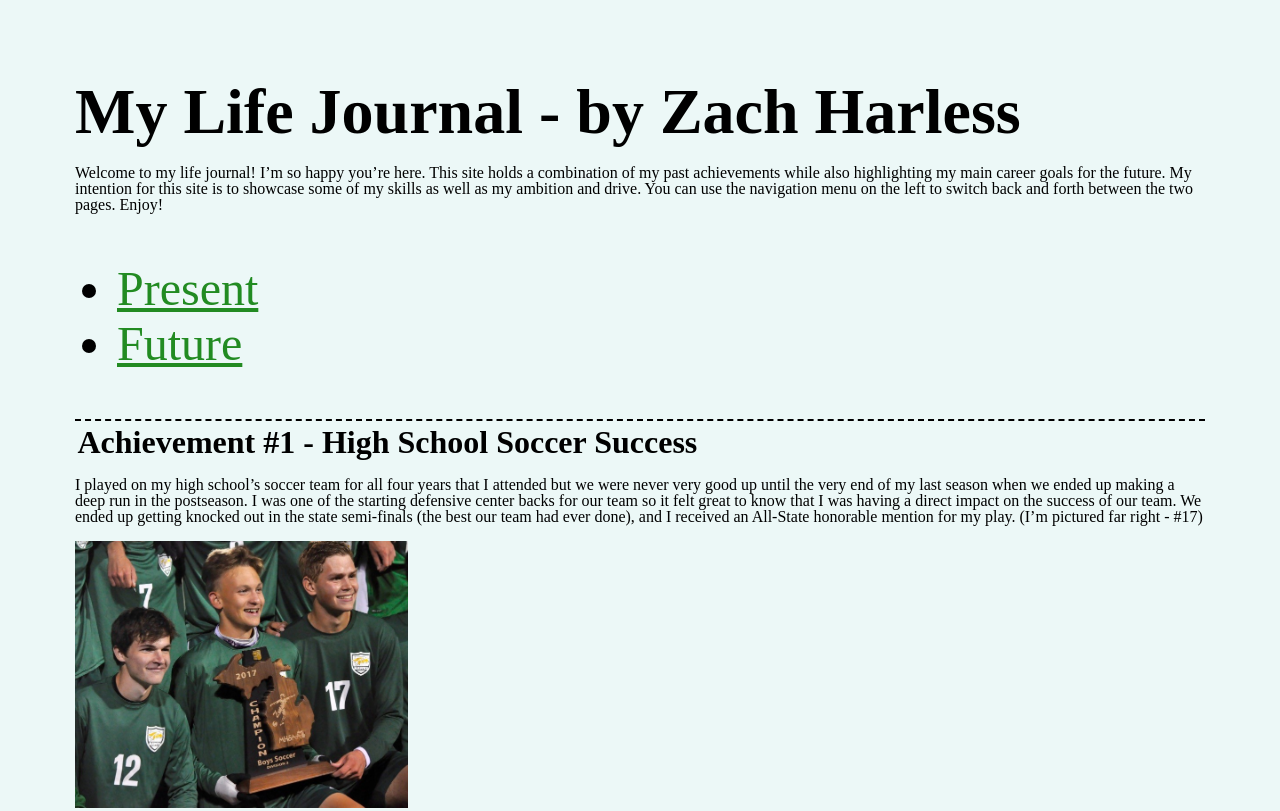
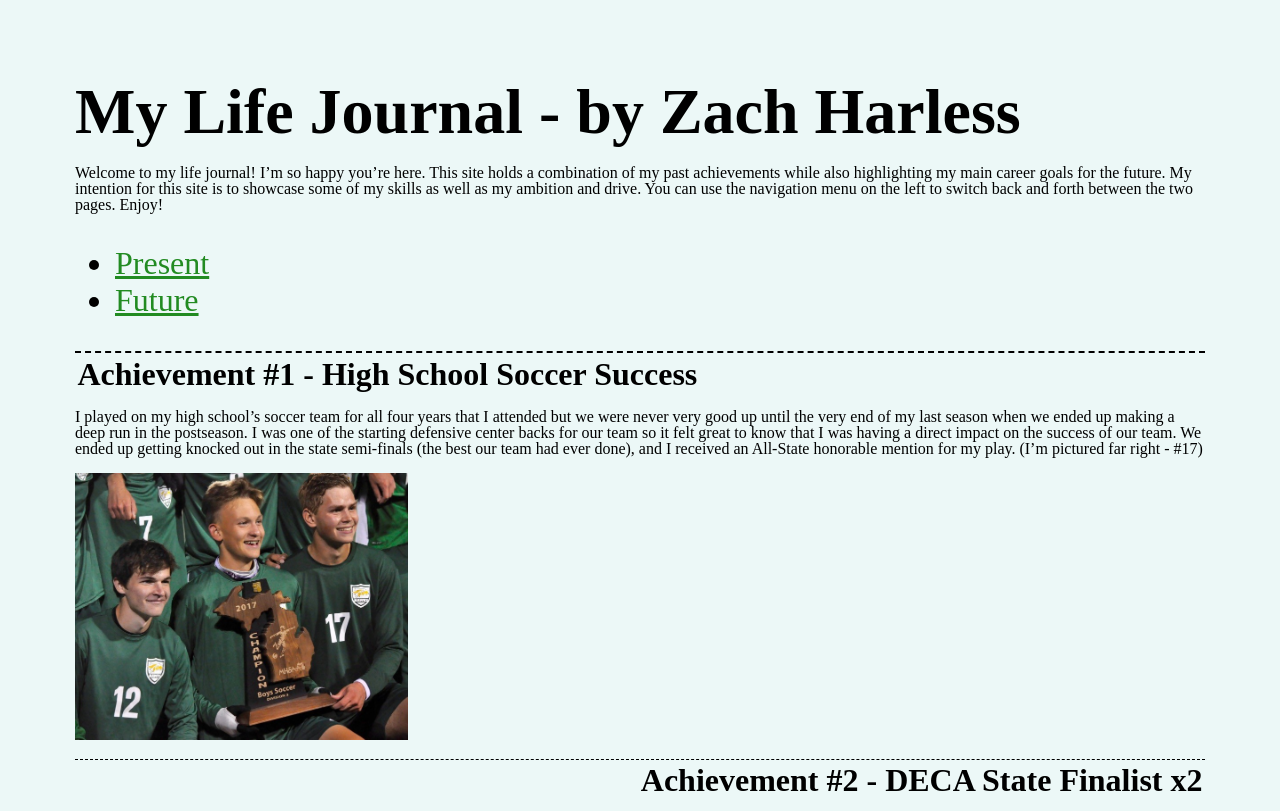
Before and after one commit to harlessz/mi349_final, a plain HTML site: page index.html in a window 1280 px wide. Shown: the top 811 px of the page. Drawn offline with Linux system fonts and the light colour scheme.

Commit message:
fixed margin

```diff
--- a/style.css
+++ b/style.css
@@ -27,8 +27,7 @@ h3 {
 }
 
 nav {
-    font-size: 3em;
-    margin: 2px;
+    font-size: 2em;
 }
 
 p {
```
